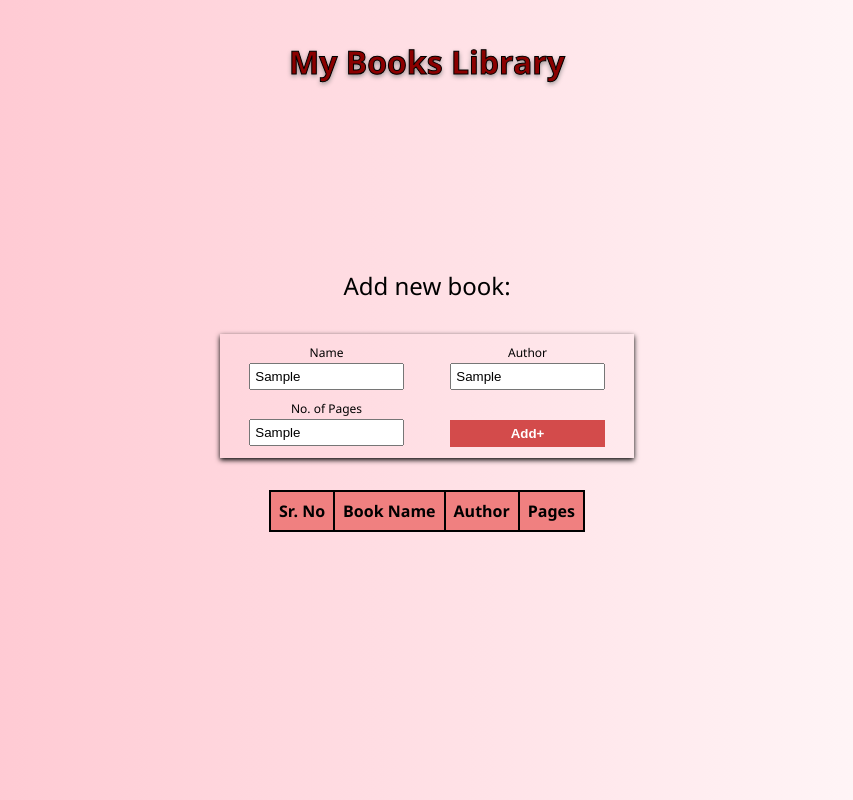
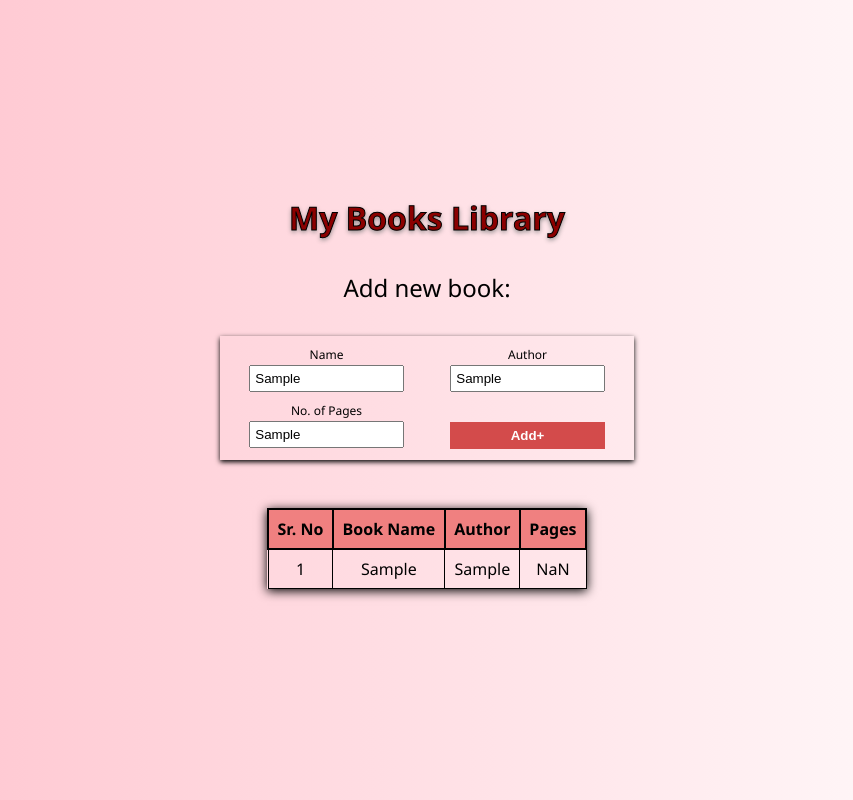
Before and after one commit to Aadil-7/Books-Library, a plain HTML site: page index.html in a window 1280 px wide. Both pictures are taken after typing "Sample", "Sample", "Sample" into the empty fields and a click on the button "Add+". Shown: the whole page, without its empty margins (213-1066 px from the left). Drawn offline with Linux system fonts and the light colour scheme.

Commit message:
added javascript

```diff
--- a/index.html
+++ b/index.html
@@ -23,7 +23,7 @@
         </div>
         <div>
             <p>No. of Pages</p>
-            <input type="text" id="pages" required="true">
+            <input type="text" id="pages" pattern="[0-9]" required="true">
         </div>
         <div>
             <button id="addbook">Add+</button>
@@ -41,6 +41,7 @@
             </tbody>
         </table>
     </div>
+    <script src="./script.js"></script>
 </body>
 
 </html>
--- a/script.js
+++ b/script.js
@@ -0,0 +1,36 @@
+// accesing all the required elemets.
+const table = document.getElementById(`table`);
+const book = document.getElementById(`bookname`);
+const author = document.getElementById(`author`);
+const pages = document.getElementById(`pages`);
+const addbtn = document.getElementById(`addbook`);
+
+let bookshelf = []
+
+class newbook {
+    constructor(bookname, author, pages){
+        this.bookname = bookname,
+        this.author = author,
+        this.pages = pages
+    }
+}
+
+addbtn.onclick = () => {
+    let mybook = new newbook(`${book.value}`,`${author.value}`,`${Number(pages.value)}`)
+    bookshelf.push(mybook);
+    table.innerHTML +=
+    `<tr>
+        <td>
+        ${bookshelf.length}
+        </td>
+        <td>
+        ${book.value}
+        </td>
+        <td>
+        ${author.value}
+        </td>
+        <td>
+        ${Number(pages.value)}
+        </td>
+    </tr>`
+}
--- a/style.css
+++ b/style.css
@@ -20,10 +20,6 @@ p{
 }
 
 h1{
-    position: absolute;
-    top: 5%;
-    left: 50%;
-    transform: translateX(-50%);
     color: darkred;
     text-shadow: 0px 2px 5px gray;
     text-transform: capitalize;
@@ -37,6 +33,7 @@ h1{
     text-align: center;
     box-shadow: 0px 2px 5px black;
     padding: 10px;
+    min-width: 25vw;
 }
 
 .newbook p{
@@ -75,3 +72,22 @@ th{
     border: 2px solid black;
     background-color: lightcoral;
 }
+
+table {
+    box-shadow: 0px 2px 10px black;
+    margin: 1rem;
+    min-width: 25vw;
+}
+
+::-webkit-scrollbar{
+    width: 5px;
+}
+
+::-webkit-scrollbar-track{
+    background-color: #fff;
+}
+
+::-webkit-scrollbar-thumb{
+    background-color: #db1d5c;
+    border-radius: 50px;
+}
```
